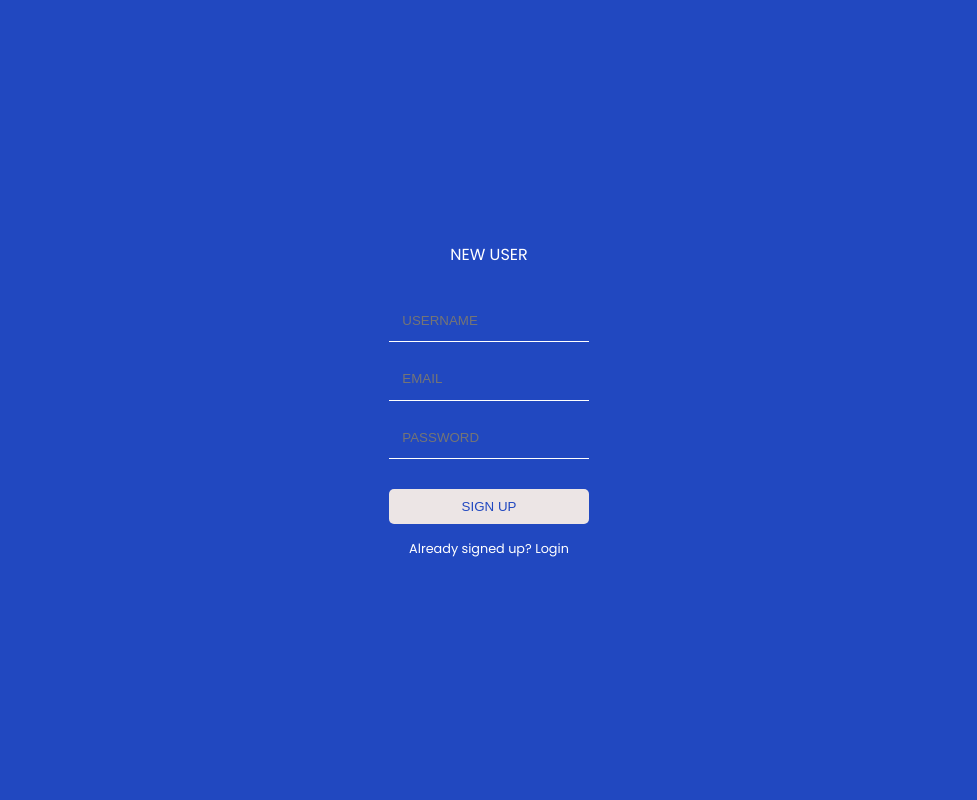
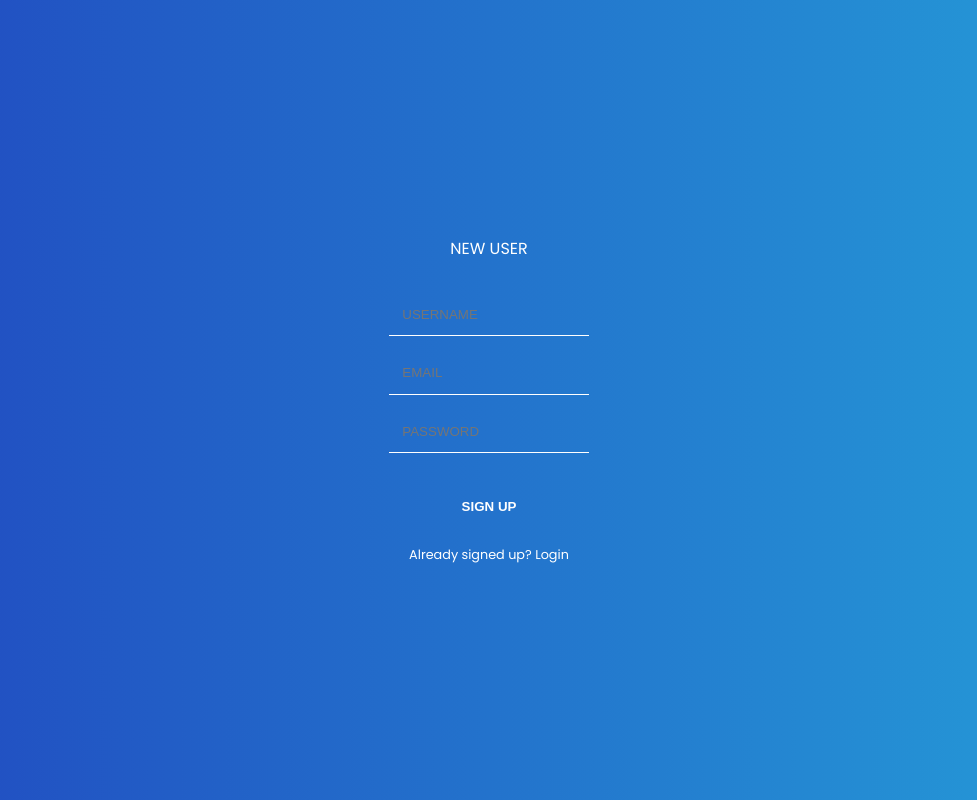
Before and after one commit to jeppe314/firebase-login, a React (Create React App) app: page /register in a window 1280 px wide. Shown: the whole page, without its empty margins (151-1128 px from the left). Built offline with nearby package versions, Linux system fonts and the light colour scheme; no server answers.

Commit message:
Styled buttons

```diff
--- a/src/pages/Home.jsx
+++ b/src/pages/Home.jsx
@@ -13,7 +13,7 @@ export const Home = () => {
     <div className="formContainer">
       <div className="homeWrapper">
         <h2>Hi there, {displayName}!</h2>
-        <button onClick={() => signOut(auth)}>Log Out</button>
+        <button onClick={() => signOut(auth)} className="btn logoutBtn">Log Out</button>
       </div>
     </div>
   )
--- a/src/pages/Login.jsx
+++ b/src/pages/Login.jsx
@@ -28,7 +28,7 @@ export const Login = () => {
         <form className="form" onSubmit={handleSubmit}>
           <input type="text" className="email" placeholder="Email" />
           <input type="password" className="password" placeholder="Password" />
-          <button type="submit">Sign in</button>
+          <button type="submit" className="btn loginBtn">Sign in</button>
           <p>
             Haven't signed up? <Link to="/register">Register</Link>
           </p>
--- a/src/pages/Register.jsx
+++ b/src/pages/Register.jsx
@@ -47,7 +47,7 @@ export const Register = () => {
           <input type="text" className="username" placeholder="Username" />
           <input type="text" className="email" placeholder="Email" />
           <input type="password" className="password" placeholder="Password" />
-          <button>Sign up</button>
+          <button className="btn registerBtn">Sign up</button>
           {err && <p>Something went wrong</p>}
           <p>
             Already signed up? <Link to="/login">Login</Link>
--- a/src/styles.scss
+++ b/src/styles.scss
@@ -11,12 +11,43 @@ body {
 }
 
 .formContainer {
-  background-color: #2148c0;
+  background: linear-gradient(to right, #2148c0, rgb(37, 157, 216));
   height: 100vh;
   width: 100%;
   display: flex;
   justify-content: center;
   align-items: center;
+
+  button {
+    border: none;
+    padding: 1rem 2rem;
+    background: transparent;
+    transition: all 0.5s;
+    border-radius: 10px;
+    text-transform: uppercase;
+    font-weight: bold;
+    margin-top: 1em;
+    border: none;
+    color: white;
+    cursor: pointer;
+
+    &:hover {
+      // background: rgb(1, 76, 23);
+      background: linear-gradient(to right, rgb(2, 164, 2), rgb(17, 126, 2));
+
+      transform: scale(1.2);
+      box-shadow: rgba(0, 0, 0, 0.24) 0px 3px 8px;
+    }
+
+    &:active {
+      transform: transitionY(20%);
+    }
+  }
+
+  .logoutBtn:hover {
+    background: linear-gradient(to right, rgb(208, 16, 16), rgb(172, 20, 20));
+    color: white;
+  }
 
   .formWrapper {
     display: flex;
@@ -50,38 +81,26 @@ body {
         color: white;
         text-transform: uppercase;
       }
-
-      button {
-        margin-top: 1em;
-        padding: 10px 5px;
-        background-color: rgb(236, 229, 229);
-        border-radius: 5px;
-        border: none;
-        cursor: pointer;
-        text-transform: uppercase;
-        color: #2148c0;
-      }
     }
 
     p {
-      font-size:.8em;
-      text-align:center;
+      font-size: 0.8em;
+      text-align: center;
       a {
         text-decoration: none;
-        color:white;
+        color: white;
       }
     }
   }
 
   .homeWrapper {
-    border:2px solid white;
+    display: flex;
+    flex-direction: column;
+    justify-content: space-around;
+    align-items: center;
+    border: 2px solid white;
     width: 50%;
-    height:50%;
+    height: 50%;
     border-radius: 5px;
-    display: flex;
-    justify-content: center;
-    align-items: center;
-    flex-direction: column;
   }
-
 }
```
